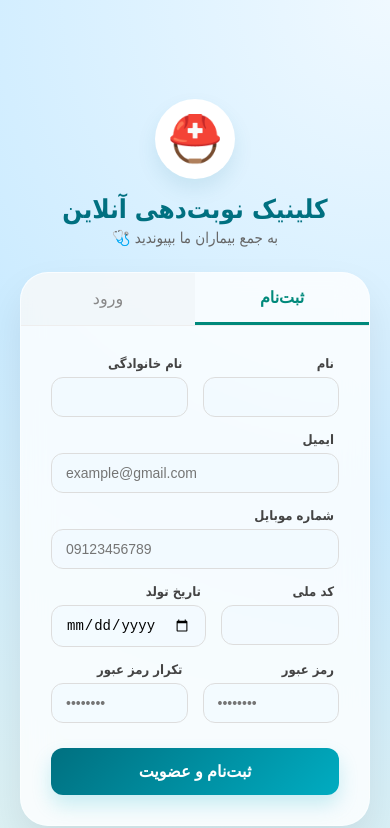
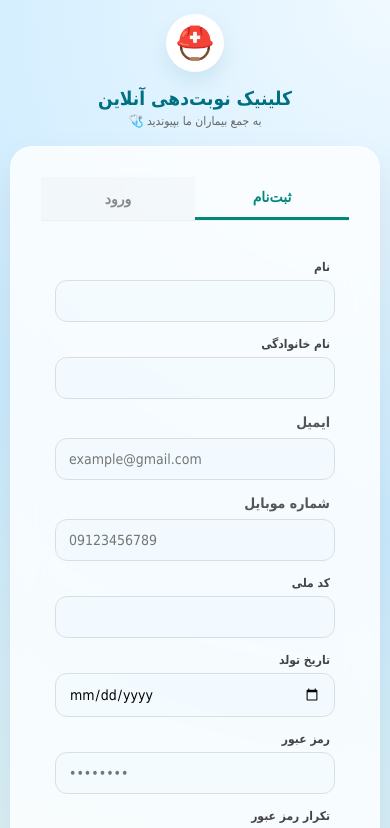
Before and after one commit to elinafarsi/clinic-appointment-system, a React app in the folder frontend/: page /register in a window 390 px wide. Shown: the top 828 px of the page. Built offline with nearby package versions, Linux system fonts and the light colour scheme; the HTML template or start-up script is replaced by a standard one.

Commit message:
responsive-LoginPag/RegiserPage

```diff
--- a/frontend/src/pages/auth/LoginPage.jsx
+++ b/frontend/src/pages/auth/LoginPage.jsx
@@ -1,4 +1,4 @@
-import React, { useState } from 'react';
+import React, { useState, useEffect } from 'react';
 import { useNavigate } from 'react-router-dom';
 import api from '../../api/axios';
 
@@ -6,7 +6,17 @@ function Login() {
   const [email, setEmail] = useState('');
   const [password, setPassword] = useState('');
   const [loading, setLoading] = useState(false);
+  const [isMobile, setIsMobile] = useState(window.innerWidth < 480); // تشخیص موبایل
   const navigate = useNavigate();
+
+  // مدیریت تغییر سایز صفحه برای ریسپانسیو لحظه‌ای
+  useEffect(() => {
+    const handleResize = () => {
+      setIsMobile(window.innerWidth < 480);
+    };
+    window.addEventListener('resize', handleResize);
+    return () => window.removeEventListener('resize', handleResize);
+  }, []);
 
   const handleAuth = async (e) => {
     e.preventDefault();
@@ -36,14 +46,27 @@ function Login() {
 
   return (
     <div style={styles.pageBackground}>
-
-      <div style={styles.loginContainer}>
+      <div style={{
+        ...styles.loginContainer,
+        maxWidth: isMobile ? '100%' : '450px' // در موبایل عرض کامل بگیرد
+      }}>
 
         {/* هدر فرم */}
         <div style={styles.header}>
-          <div style={styles.logoCircle}>⛑️</div>
-          <h2 style={styles.clinicName}>کلینیک نوبت‌دهی آنلاین</h2>
-          <p style={styles.subtitle}>خوش آمدید، لطفا وارد حساب خود شوید</p>
+          <div style={{
+            ...styles.logoCircle,
+            width: isMobile ? '60px' : '80px', // لوگو در موبایل کوچک‌تر
+            height: isMobile ? '60px' : '80px',
+            fontSize: isMobile ? '35px' : '45px'
+          }}>⛑️</div>
+          <h2 style={{
+            ...styles.clinicName,
+            fontSize: isMobile ? '20px' : '26px' // فونت تیتر در موبایل
+          }}>کلینیک نوبت‌دهی آنلاین</h2>
+          <p style={{
+            ...styles.subtitle,
+            fontSize: isMobile ? '13px' : '15px'
+          }}>خوش آمدید، لطفا وارد حساب خود شوید</p>
         </div>
 
         <div style={styles.card}>
@@ -55,14 +78,13 @@ function Login() {
             >
               ثبت‌نام
             </button>
-            <button
-              style={styles.tabBtnActive}
-            >
-              ورود
-            </button>
+            <button style={styles.tabBtnActive}>ورود</button>
           </div>
 
-          <form onSubmit={handleAuth} style={styles.form}>
+          <form onSubmit={handleAuth} style={{
+            ...styles.form,
+            padding: isMobile ? '20px' : '35px' // پدینگ کمتر در موبایل برای فضای بیشتر
+          }}>
 
             <div style={styles.inputGroup}>
               <label style={styles.label}>ایمیل (نام کاربری)</label>
@@ -91,8 +113,6 @@ function Login() {
             <button type="submit" style={styles.loginBtn} disabled={loading}>
               {loading ? 'در حال بررسی...' : 'ورود به حساب'}
             </button>
-
-
           </form>
         </div>
       </div>
@@ -109,25 +129,21 @@ const styles = {
     background: 'radial-gradient(circle at top right, #f0f9ff, #cbebff, #e0f2f1)',
     direction: 'rtl',
     fontFamily: 'Tahoma, Arial, sans-serif',
-    padding: '20px'
+    padding: '15px' // پدینگ دور صفحه برای گوشی
   },
 
   loginContainer: {
     width: '100%',
-    maxWidth: '450px',
     animation: 'fadeIn 0.8s ease-in-out'
   },
 
   header: {
     textAlign: 'center',
-    marginBottom: '30px'
+    marginBottom: '20px'
   },
 
   logoCircle: {
-    fontSize: '45px',
     background: '#fff',
-    width: '80px',
-    height: '80px',
     display: 'flex',
     alignItems: 'center',
     justifyContent: 'center',
@@ -139,14 +155,12 @@ const styles = {
   clinicName: {
     margin: '0',
     color: '#007080',
-    fontSize: '26px',
     fontWeight: 'bold'
   },
 
   subtitle: {
     color: '#666',
-    marginTop: '5px',
-    fontSize: '15px'
+    marginTop: '5px'
   },
 
   card: {
@@ -187,11 +201,11 @@ const styles = {
   },
 
   form: {
-    padding: '35px'
+    // پدینگ به صورت داینامیک در بالا تنظیم شده
   },
 
   inputGroup: {
-    marginBottom: '20px'
+    marginBottom: '15px'
   },
 
   label: {
@@ -228,15 +242,6 @@ const styles = {
     boxShadow: '0 10px 20px rgba(0,172,193,0.2)',
     marginTop: '10px',
     transition: '0.3s'
-  },
-
-  forgotPass: {
-    textAlign: 'center',
-    marginTop: '20px',
-    color: '#00897b',
-    fontSize: '13px',
-    cursor: 'pointer',
-    fontWeight: '500'
   }
 };
 
--- a/frontend/src/pages/auth/RegisterPage.jsx
+++ b/frontend/src/pages/auth/RegisterPage.jsx
@@ -27,9 +27,8 @@ function Register() {
   const handleRegister = async (e) => {
     e.preventDefault();
 
-    // ولیدیشن فرانت‌انـد برای سرعت بیشتر
     if (formData.password !== formData.password2) {
-      setErrors({ ...errors, password2: ["رمز عبور و تکرار آن یکسان نیستند."] });
+      setErrors({ ...errors, password2: ['رمز عبور و تکرار آن یکسان نیستند.'] });
       return;
     }
 
@@ -38,20 +37,19 @@ function Register() {
 
     try {
       const data = new FormData();
-      Object.keys(formData).forEach(key => {
+      Object.keys(formData).forEach((key) => {
         data.append(key, formData[key]);
       });
 
-      const response = await api.post('accounts/register/', data);
+      await api.post('accounts/register/', data);
 
-      alert("ثبت‌نام با موفقیت انجام شد! 🎉");
+      alert('ثبت‌نام با موفقیت انجام شد! 🎉');
       navigate('/login');
-
     } catch (error) {
       if (error.response && error.response.data) {
         setErrors(error.response.data);
       } else {
-        alert("خطا در ارتباط با سرور!");
+        alert('خطا در ارتباط با سرور!');
       }
     } finally {
       setLoading(false);
@@ -59,80 +57,450 @@ function Register() {
   };
 
   return (
-    <div style={styles.pageBackground}>
+    <div className="register-page">
       <style>{`
-        .glass-input { transition: all 0.3s ease; }
-        .glass-input:focus { border-color: #00acc1 !important; box-shadow: 0 0 8px rgba(0, 172, 193, 0.2); outline: none; }
+        * {
+          box-sizing: border-box;
+        }
+
+        .register-page {
+          min-height: 100vh;
+          display: flex;
+          align-items: center;
+          justify-content: center;
+          background: radial-gradient(circle at top right, #f0f9ff, #cbebff, #e0f2f1);
+          direction: rtl;
+          font-family: Tahoma, Arial, sans-serif;
+          padding: 40px 20px;
+        }
+
+        .register-container {
+          width: 100%;
+          max-width: 480px;
+        }
+
+        .header {
+          text-align: center;
+          margin-bottom: 25px;
+        }
+
+        .logo-circle {
+          font-size: 45px;
+          background: #fff;
+          width: 80px;
+          height: 80px;
+          display: flex;
+          align-items: center;
+          justify-content: center;
+          border-radius: 50%;
+          margin: 0 auto 15px auto;
+          box-shadow: 0 10px 20px rgba(0,112,128,0.1);
+        }
+
+        .clinic-name {
+          margin: 0;
+          color: #007080;
+          font-size: 26px;
+          font-weight: bold;
+        }
+
+        .subtitle {
+          color: #666;
+          margin-top: 5px;
+          font-size: 15px;
+        }
+
+        .card {
+          background-color: rgba(255, 255, 255, 0.8);
+          backdrop-filter: blur(15px);
+          border-radius: 28px;
+          overflow: hidden;
+          box-shadow: 0 20px 40px rgba(0,0,0,0.08);
+          border: 1px solid rgba(255,255,255,0.4);
+        }
+
+        .tab-container {
+          display: flex;
+          border-bottom: 1px solid #eee;
+        }
+
+        .tab-btn {
+          flex: 1;
+          padding: 15px;
+          border: none;
+          font-size: 16px;
+          transition: 0.3s;
+        }
+
+        .tab-btn-active {
+          background-color: transparent;
+          color: #00897b;
+          font-weight: bold;
+          border-bottom: 3px solid #00897b;
+          cursor: default;
+        }
+
+        .tab-btn-inactive {
+          background-color: rgba(0,0,0,0.02);
+          color: #888;
+          cursor: pointer;
+        }
+
+        .tab-btn-inactive:hover {
+          background-color: rgba(0,0,0,0.05);
+        }
+
+        .form {
+          padding: 30px;
+        }
+
+        .row {
+          display: flex;
+          gap: 15px;
+          margin-bottom: 15px;
+        }
+
+        .col {
+          flex: 1;
+        }
+
+        .input-group {
+          margin-bottom: 15px;
+        }
+
+        .label {
+          display: block;
+          margin-bottom: 6px;
+          color: #444;
+          font-size: 13px;
+          font-weight: 600;
+          margin-right: 5px;
+        }
+
+        .input-field {
+          width: 100%;
+          padding: 11px 14px;
+          border-radius: 12px;
+          border: 1px solid #ddd;
+          font-size: 14px;
+          outline: none;
+          transition: 0.3s;
+          background-color: rgba(240, 250, 255, 0.5);
+        }
+
+        .input-field:focus {
+          border-color: #00acc1 !important;
+          box-shadow: 0 0 8px rgba(0, 172, 193, 0.2);
+        }
+
+        .ltr {
+          direction: ltr;
+          text-align: left;
+        }
+
+        .register-btn {
+          width: 100%;
+          padding: 14px;
+          border-radius: 12px;
+          border: none;
+          background: linear-gradient(135deg, #007080 0%, #00acc1 100%);
+          color: #fff;
+          font-size: 16px;
+          font-weight: bold;
+          cursor: pointer;
+          box-shadow: 0 10px 20px rgba(0,172,193,0.2);
+          margin-top: 10px;
+          transition: 0.3s;
+        }
+
+        .register-btn:hover {
+          opacity: 0.95;
+        }
+
+        .register-btn:disabled {
+          opacity: 0.7;
+          cursor: not-allowed;
+        }
+
+        .error-text {
+          color: #d32f2f;
+          font-size: 12px;
+          margin-top: 5px;
+          margin-right: 5px;
+          display: block;
+          font-weight: 500;
+        }
+
+        .general-error {
+          background-color: #ffebee;
+          color: #c62828;
+          padding: 10px;
+          border-radius: 8px;
+          margin-bottom: 15px;
+          font-size: 14px;
+          text-align: center;
+          border: 1px solid #ffcdd2;
+        }
+
+        @media (max-width: 768px) {
+          .register-page {
+            padding: 20px 14px;
+            align-items: flex-start;
+          }
+
+          .register-container {
+            max-width: 100%;
+          }
+
+          .header {
+            margin-bottom: 18px;
+          }
+
+          .logo-circle {
+            width: 64px;
+            height: 64px;
+            font-size: 36px;
+          }
+
+          .clinic-name {
+            font-size: 22px;
+          }
+
+          .subtitle {
+            font-size: 13px;
+          }
+
+          .form {
+            padding: 22px;
+          }
+
+          .tab-btn {
+            padding: 13px;
+            font-size: 15px;
+          }
+        }
+
+        @media (max-width: 576px) {
+          .row {
+            flex-direction: column;
+            gap: 0;
+            margin-bottom: 0;
+          }
+
+          .col {
+            margin-bottom: 15px;
+          }
+
+          .card {
+            border-radius: 22px;
+          }
+
+          .form {
+            padding: 18px;
+          }
+
+          .input-field {
+            font-size: 15px;
+            padding: 12px 13px;
+          }
+
+          .register-btn {
+            font-size: 15px;
+            padding: 13px;
+          }
+        }
+
+        @media (max-width: 420px) {
+          .register-page {
+            padding: 14px 10px;
+          }
+
+          .logo-circle {
+            width: 58px;
+            height: 58px;
+            font-size: 32px;
+          }
+
+          .clinic-name {
+            font-size: 19px;
+          }
+
+          .subtitle {
+            font-size: 12px;
+          }
+
+          .tab-btn {
+            padding: 12px 10px;
+            font-size: 14px;
+          }
+
+          .form {
+            padding: 14px;
+          }
+
+          .label {
+            font-size: 12px;
+          }
+
+          .input-field {
+            font-size: 14px;
+          }
+        }
       `}</style>
 
-      <div style={styles.registerContainer}>
-        <div style={styles.header}>
-          <div style={styles.logoCircle}>⛑️</div>
-          <h2 style={styles.clinicName}>کلینیک نوبت‌دهی آنلاین</h2>
-          <p style={styles.subtitle}>به جمع بیماران ما بپیوندید 🩺</p>
+      <div className="register-container">
+        <div className="header">
+          <div className="logo-circle">⛑️</div>
+          <h2 className="clinic-name">کلینیک نوبت‌دهی آنلاین</h2>
+          <p className="subtitle">به جمع بیماران ما بپیوندید 🩺</p>
         </div>
 
-        <div style={styles.card}>
-          <div style={styles.tabContainer}>
-            <button type="button" style={styles.tabBtnActive}>ثبت‌نام</button>
-            <button type="button" style={styles.tabBtnInactive} onClick={() => navigate('/login')}>ورود</button>
+        <div className="card">
+          <div className="tab-container">
+            <button type="button" className="tab-btn tab-btn-active">
+              ثبت‌نام
+            </button>
+            <button
+              type="button"
+              className="tab-btn tab-btn-inactive"
+              onClick={() => navigate('/login')}
+            >
+              ورود
+            </button>
           </div>
 
-          <form onSubmit={handleRegister} style={styles.form}>
-            {errors.non_field_errors && <div style={styles.generalError}>{errors.non_field_errors[0]}</div>}
+          <form onSubmit={handleRegister} className="form">
+            {errors.non_field_errors && (
+              <div className="general-error">{errors.non_field_errors[0]}</div>
+            )}
 
-            <div style={styles.row}>
-              <div style={styles.col}>
-                <label style={styles.label}>نام</label>
-                <input name="first_name" onChange={handleChange} className="glass-input" style={{...styles.inputField, borderColor: errors.first_name ? '#d32f2f' : '#ddd'}} required />
-                {errors.first_name && <span style={styles.errorText}>{errors.first_name[0]}</span>}
+            <div className="row">
+              <div className="col">
+                <label className="label">نام</label>
+                <input
+                  name="first_name"
+                  onChange={handleChange}
+                  className="input-field"
+                  style={{ borderColor: errors.first_name ? '#d32f2f' : '#ddd' }}
+                  required
+                />
+                {errors.first_name && (
+                  <span className="error-text">{errors.first_name[0]}</span>
+                )}
               </div>
-              <div style={styles.col}>
-                <label style={styles.label}>نام خانوادگی</label>
-                <input name="last_name" onChange={handleChange} className="glass-input" style={{...styles.inputField, borderColor: errors.last_name ? '#d32f2f' : '#ddd'}} required />
-                {errors.last_name && <span style={styles.errorText}>{errors.last_name[0]}</span>}
+
+              <div className="col">
+                <label className="label">نام خانوادگی</label>
+                <input
+                  name="last_name"
+                  onChange={handleChange}
+                  className="input-field"
+                  style={{ borderColor: errors.last_name ? '#d32f2f' : '#ddd' }}
+                  required
+                />
+                {errors.last_name && (
+                  <span className="error-text">{errors.last_name[0]}</span>
+                )}
               </div>
             </div>
 
-            <div style={styles.inputGroup}>
-              <label style={styles.label}>ایمیل</label>
-              <input type="email" name="email" onChange={handleChange} className="glass-input" style={{...styles.inputField, direction: 'ltr', textAlign: 'left', borderColor: errors.email ? '#d32f2f' : '#ddd'}} placeholder="example@gmail.com" required />
-              {errors.email && <span style={styles.errorText}>{errors.email[0]}</span>}
+            <div className="input-group">
+              <label className="label">ایمیل</label>
+              <input
+                type="email"
+                name="email"
+                onChange={handleChange}
+                className="input-field ltr"
+                style={{ borderColor: errors.email ? '#d32f2f' : '#ddd' }}
+                placeholder="example@gmail.com"
+                required
+              />
+              {errors.email && (
+                <span className="error-text">{errors.email[0]}</span>
+              )}
             </div>
 
-            <div style={styles.inputGroup}>
-              <label style={styles.label}>شماره موبایل</label>
-              <input name="phone_number" onChange={handleChange} className="glass-input" style={{...styles.inputField, direction: 'ltr', textAlign: 'left', borderColor: errors.phone_number ? '#d32f2f' : '#ddd'}} placeholder="09123456789" required />
-              {errors.phone_number && <span style={styles.errorText}>{errors.phone_number[0]}</span>}
+            <div className="input-group">
+              <label className="label">شماره موبایل</label>
+              <input
+                name="phone_number"
+                onChange={handleChange}
+                className="input-field ltr"
+                style={{ borderColor: errors.phone_number ? '#d32f2f' : '#ddd' }}
+                placeholder="09123456789"
+                required
+              />
+              {errors.phone_number && (
+                <span className="error-text">{errors.phone_number[0]}</span>
+              )}
             </div>
 
-            <div style={styles.row}>
-              <div style={styles.col}>
-                <label style={styles.label}>کد ملی</label>
-                <input name="national_id" onChange={handleChange} className="glass-input" style={{...styles.inputField, direction: 'ltr', textAlign: 'left', borderColor: errors.national_id ? '#d32f2f' : '#ddd'}} required />
-                {errors.national_id && <span style={styles.errorText}>{errors.national_id[0]}</span>}
+            <div className="row">
+              <div className="col">
+                <label className="label">کد ملی</label>
+                <input
+                  name="national_id"
+                  onChange={handleChange}
+                  className="input-field ltr"
+                  style={{ borderColor: errors.national_id ? '#d32f2f' : '#ddd' }}
+                  required
+                />
+                {errors.national_id && (
+                  <span className="error-text">{errors.national_id[0]}</span>
+                )}
               </div>
-              <div style={styles.col}>
-                <label style={styles.label}>تاریخ تولد</label>
-                <input type="date" name="birth_date" onChange={handleChange} className="glass-input" style={{...styles.inputField, borderColor: errors.birth_date ? '#d32f2f' : '#ddd'}} required />
-                {errors.birth_date && <span style={styles.errorText}>{errors.birth_date[0]}</span>}
+
+              <div className="col">
+                <label className="label">تاریخ تولد</label>
+                <input
+                  type="date"
+                  name="birth_date"
+                  onChange={handleChange}
+                  className="input-field"
+                  style={{ borderColor: errors.birth_date ? '#d32f2f' : '#ddd' }}
+                  required
+                />
+                {errors.birth_date && (
+                  <span className="error-text">{errors.birth_date[0]}</span>
+                )}
               </div>
             </div>
 
-            <div style={styles.row}>
-              <div style={styles.col}>
-                <label style={styles.label}>رمز عبور</label>
-                <input type="password" name="password" onChange={handleChange} className="glass-input" style={{...styles.inputField, direction: 'ltr', textAlign: 'left', borderColor: errors.password ? '#d32f2f' : '#ddd'}} placeholder="••••••••" required />
-                {errors.password && <span style={styles.errorText}>{errors.password[0]}</span>}
+            <div className="row">
+              <div className="col">
+                <label className="label">رمز عبور</label>
+                <input
+                  type="password"
+                  name="password"
+                  onChange={handleChange}
+                  className="input-field ltr"
+                  style={{ borderColor: errors.password ? '#d32f2f' : '#ddd' }}
+                  placeholder="••••••••"
+                  required
+                />
+                {errors.password && (
+                  <span className="error-text">{errors.password[0]}</span>
+                )}
               </div>
-              <div style={styles.col}>
-                <label style={styles.label}>تکرار رمز عبور</label>
-                <input type="password" name="password2" onChange={handleChange} className="glass-input" style={{...styles.inputField, direction: 'ltr', textAlign: 'left', borderColor: errors.password2 ? '#d32f2f' : '#ddd'}} placeholder="••••••••" required />
-                {errors.password2 && <span style={styles.errorText}>{errors.password2[0]}</span>}
+
+              <div className="col">
+                <label className="label">تکرار رمز عبور</label>
+                <input
+                  type="password"
+                  name="password2"
+                  onChange={handleChange}
+                  className="input-field ltr"
+                  style={{ borderColor: errors.password2 ? '#d32f2f' : '#ddd' }}
+                  placeholder="••••••••"
+                  required
+                />
+                {errors.password2 && (
+                  <span className="error-text">{errors.password2[0]}</span>
+                )}
               </div>
             </div>
 
-            <button type="submit" style={styles.registerBtn} disabled={loading}>
+            <button type="submit" className="register-btn" disabled={loading}>
               {loading ? 'در حال ثبت‌نام...' : 'ثبت‌نام و عضویت'}
             </button>
           </form>
@@ -142,26 +510,4 @@ function Register() {
   );
 }
 
-const styles = {
-    pageBackground: { minHeight: '100vh', display: 'flex', alignItems: 'center', justifyContent: 'center', background: 'radial-gradient(circle at top right, #f0f9ff, #cbebff, #e0f2f1)', direction: 'rtl', fontFamily: 'Tahoma, Arial, sans-serif', padding: '40px 20px' },
-    registerContainer: { width: '100%', maxWidth: '480px' },
-    header: { textAlign: 'center', marginBottom: '25px' },
-    logoCircle: { fontSize: '45px', background: '#fff', width: '80px', height: '80px', display: 'flex', alignItems: 'center', justifyContent: 'center', borderRadius: '50%', margin: '0 auto 15px auto', boxShadow: '0 10px 20px rgba(0,112,128,0.1)' },
-    clinicName: { margin: '0', color: '#007080', fontSize: '26px', fontWeight: 'bold' },
-    subtitle: { color: '#666', marginTop: '5px', fontSize: '15px' },
-    card: { backgroundColor: 'rgba(255, 255, 255, 0.8)', backdropFilter: 'blur(15px)', borderRadius: '28px', overflow: 'hidden', boxShadow: '0 20px 40px rgba(0,0,0,0.08)', border: '1px solid rgba(255,255,255,0.4)' },
-    tabContainer: { display: 'flex', borderBottom: '1px solid #eee' },
-    tabBtnActive: { flex: 1, padding: '15px', border: 'none', backgroundColor: 'transparent', color: '#00897b', fontWeight: 'bold', fontSize: '16px', borderBottom: '3px solid #00897b', cursor: 'default' },
-    tabBtnInactive: { flex: 1, padding: '15px', border: 'none', backgroundColor: 'rgba(0,0,0,0.02)', color: '#888', fontSize: '16px', cursor: 'pointer', transition: '0.3s' },
-    form: { padding: '30px' },
-    inputGroup: { marginBottom: '15px' },
-    row: { display: 'flex', gap: '15px', marginBottom: '15px' },
-    col: { flex: 1 },
-    label: { display: 'block', marginBottom: '6px', color: '#444', fontSize: '13px', fontWeight: '600', marginRight: '5px' },
-    inputField: { width: '100%', padding: '11px 14px', borderRadius: '12px', border: '1px solid #ddd', fontSize: '14px', outline: 'none', transition: '0.3s', boxSizing: 'border-box', backgroundColor: 'rgba(240, 250, 255, 0.5)' },
-    registerBtn: { width: '100%', padding: '14px', borderRadius: '12px', border: 'none', background: 'linear-gradient(135deg, #007080 0%, #00acc1 100%)', color: '#fff', fontSize: '16px', fontWeight: 'bold', cursor: 'pointer', boxShadow: '0 10px 20px rgba(0,172,193,0.2)', marginTop: '10px', transition: '0.3s' },
-    errorText: { color: '#d32f2f', fontSize: '12px', marginTop: '5px', marginRight: '5px', display: 'block', fontWeight: '500' },
-    generalError: { backgroundColor: '#ffebee', color: '#c62828', padding: '10px', borderRadius: '8px', marginBottom: '15px', fontSize: '14px', textAlign: 'center', border: '1px solid #ffcdd2' }
-};
-
 export default Register;
```
